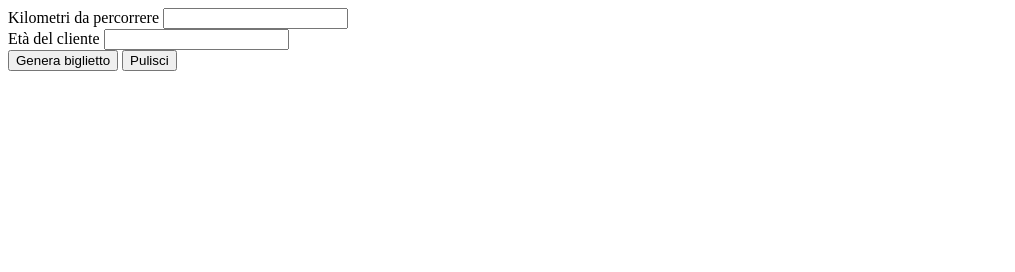
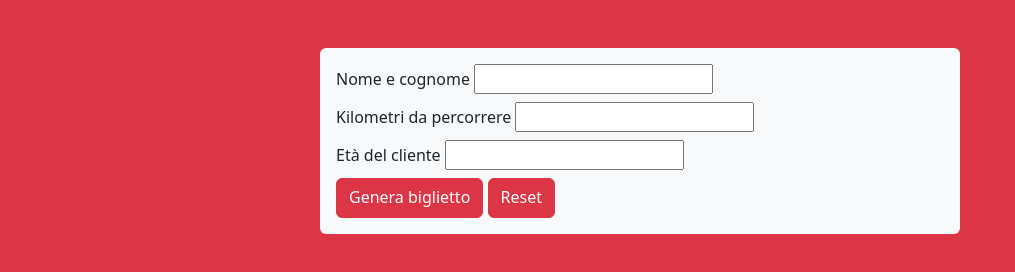
Before and after one commit to MattiaGiarrusso/js-biglietto-treno-form, a plain HTML site: page index.html in a window 1280 px wide. Shown: the whole page, without its empty margins (0-1015 px from the left). Drawn offline with nearby package versions, Linux system fonts and the light colour scheme.

Commit message:
Feat: add fix files html and js

```diff
--- a/index.html
+++ b/index.html
@@ -4,29 +4,38 @@
     <meta charset="UTF-8">
     <meta name="viewport" content="width=device-width, initial-scale=1.0">
     <title>Biglietteria</title>
+    <link href="https://cdn.jsdelivr.net/npm/bootstrap@5.3.3/dist/css/bootstrap.min.css" rel="stylesheet" integrity="sha384-QWTKZyjpPEjISv5WaRU9OFeRpok6YctnYmDr5pNlyT2bRjXh0JMhjY6hW+ALEwIH" crossorigin="anonymous">
 </head>
-<body>
+<body class="bg-danger d-flex justify-content-center pt-5">
 
-    <div class="form-container">
-        <div class="input-container">
+    <div class="form-container bg-light w-50 p-3 rounded">
+
+        <div class="input-container pb-2">
+            <label>Nome e cognome</label>
+            <input id="user-name" type="text">
+        </div>
+
+        <div class="input-container pb-2">
             <label>Kilometri da percorrere</label>
             <input id="user-km" type="text">
         </div>
 
-        <div class="input-container">
+        <div class="input-container pb-2">
             <label>Età del cliente</label>
             <input id="user-age" type="text">
         </div>
 
-        <button id="generate-button">Genera biglietto</button>
-        <button id="clear-button">Pulisci</button>
+        <button id="generate-button" class="btn btn-danger pb-2">Genera biglietto</button>
+        <button id="clear-button" class="btn btn-danger pb-2">Reset</button>
+
+        <!-- Contenitore risultato generazione password -->
+        <div id="user-message">
+
+        </div>
     </div>
 
-    <!-- Contenitore risultato generazione password -->
-    <div class="user-message">
 
-    </div>
-
+    <script src="https://cdn.jsdelivr.net/npm/bootstrap@5.3.3/dist/js/bootstrap.bundle.min.js" integrity="sha384-YvpcrYf0tY3lHB60NNkmXc5s9fDVZLESaAA55NDzOxhy9GkcIdslK1eN7N6jIeHz" crossorigin="anonymous"></script>
     <script type="text/javascript" src="js/script.js"></script>
 </body>
 </html>
--- a/js/script.js
+++ b/js/script.js
@@ -46,7 +46,7 @@ generateButton.addEventListener('click', function () {
 
 
     // stampare il messaggio d'acquisto nel div html
-    const userMessageDiv = document.querySelector('.user-message');
+    const userMessageDiv = document.querySelector('#user-message');
     userMessageDiv.innerHTML = `${userMessage} ${formatter.format(priceTicketFinal)}`;
     userMessageDiv.classList.add('active');
 });
```
